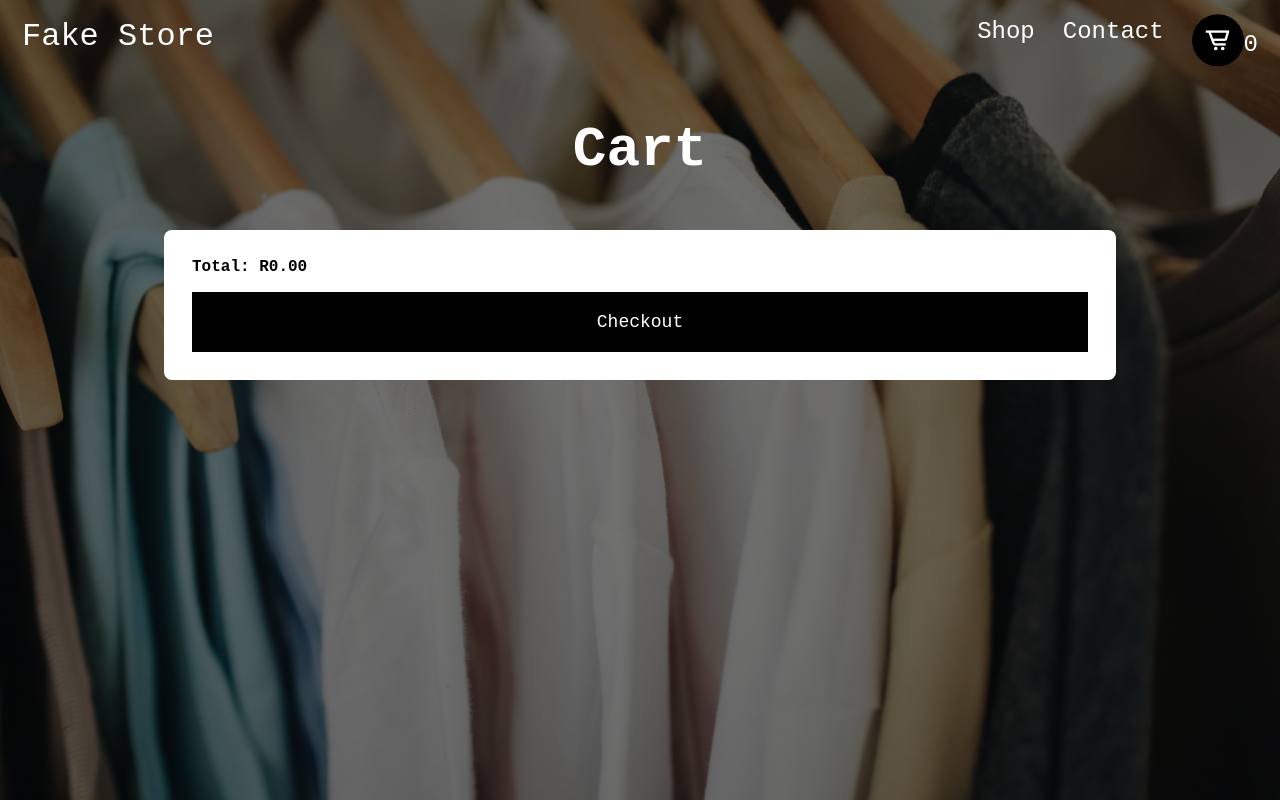
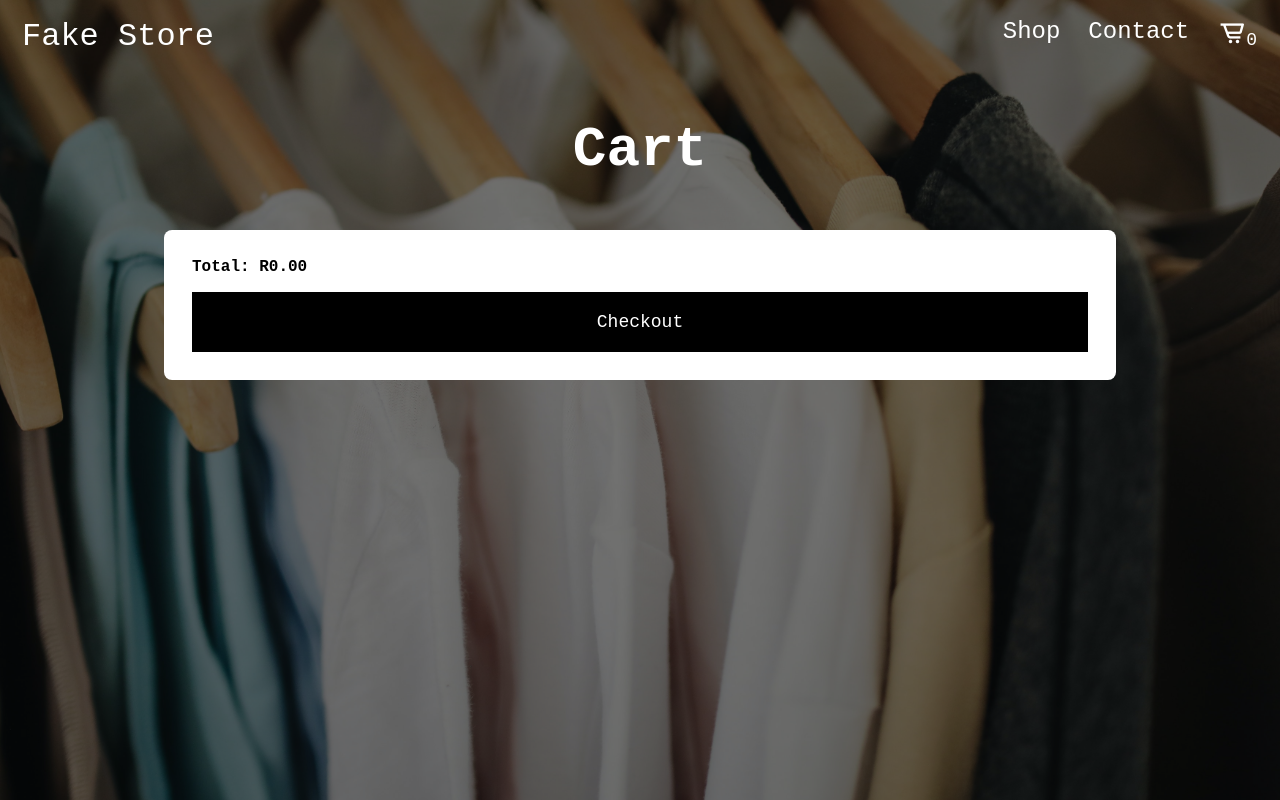
Before and after one commit to DYuHLin/shopping-cart, a React (Create React App) app: page /cart in a window 1280 px wide. Built offline with nearby package versions, Linux system fonts and the light colour scheme; a web font is replaced by a local one.

Commit message:
Was able to avoid adding duplicates

```diff
--- a/src/CartContext.js
+++ b/src/CartContext.js
@@ -6,13 +6,14 @@ export function CartProvider({children}){
     const [items, setItems] = useState([]);
 
     const addToCart = (obj) => {
-        if(items.includes(obj)){
-            return;
+        for(let i = 0; i < items.length; i++){
+            if(items[i].id === obj.id){
+                return;
+            }
         }
+        setItems((prevItems) => [...prevItems, obj]);
+        };
 
-        setItems((prevItems) => [...prevItems, obj]);
-
-    };
     console.log(items);
     const deleteCart = (index) => {
         setItems(oldValues => {
--- a/src/Components/Cart.js
+++ b/src/Components/Cart.js
@@ -17,7 +17,7 @@ function Cart() {
         </div>
 
         <div className="cart">
-        {items.map((item) => {
+        {items.map((item, id) => {
           return(
             <div className="itemCard">
               <div className="show">
@@ -30,7 +30,7 @@ function Cart() {
               </div>
 
              <div className="tasks">
-             <button onClick={() => deleteCart(item.id)} className="delete-cart">Remove</button>
+             <button onClick={() => deleteCart(id)} className="delete-cart">Remove</button>
              <div className="plus-minus">
               <button id="dec-btn" onClick={() => incQuantity(item.id)} className="inc">+</button>
               <button disabled = {item.quantity <= 1}  onClick={() => decQuantity(item.id)} className="dec">-</button>
--- a/src/Components/Nav.js
+++ b/src/Components/Nav.js
@@ -25,7 +25,7 @@ const Nav = () => {
                         <li>Contact</li>
                     </Link>
                     <Link to = "/cart">
-                        <li><i class='bx bx-cart-alt' ></i> {items.length}</li>
+                        <li><i class='bx bx-cart-alt'><span className="am">{items.length}</span></i></li>
                     </Link>
                 </ul>
             </div>
--- a/src/Style/style.css
+++ b/src/Style/style.css
@@ -71,12 +71,11 @@ li{
 
 .bx-cart-alt{
     font-size: 28px;
-    background-color: black;
-    padding: 12px;
+    padding: 1px;
     border-radius: 50%;
 }
 
-li:hover, .bx-cart-alt{
+li:hover, .bx-cart-alt:hover{
     transform: translateY(-7%);
 }
 
@@ -322,10 +321,11 @@ i:hover{
     padding: 28px;
     margin: 20px;
     transition: all 0.3s ease-in;
+    animation:transitionSlow 0.8s;
 }
 
 .card:hover{
-    transform: scale(1.1);
+    transform: scale(1.01);
 }
 
 .product-image{
@@ -383,3 +383,12 @@ body::-webkit-scrollbar {
     background-color: darkgrey;
     border-radius: 7px;
   }
+
+.bx-cart-alt{
+    display: flex;
+    align-items: center;
+}
+
+.am{
+    font-size: 18px;
+}
```
